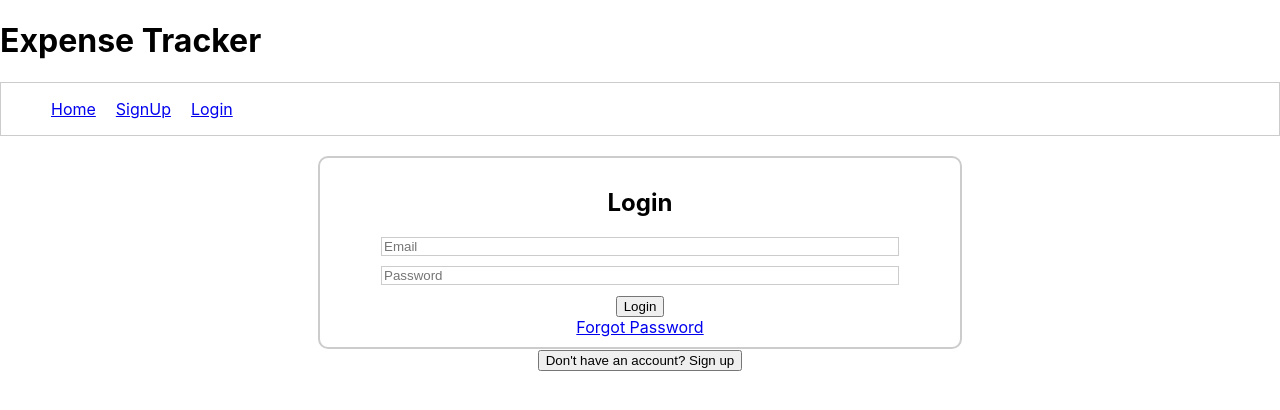
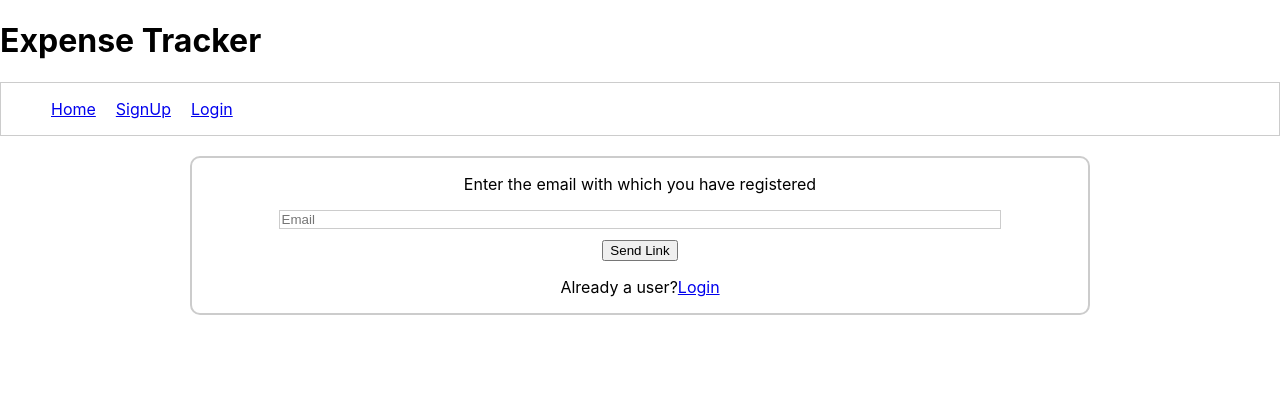
Before and after one commit to Akanksharma00/expense-tracker, a React (Create React App) app: page /login in a window 1280 px wide. Both pictures are taken after a click on the link "Forgot Password". Shown: the top 410 px of the page. Built offline with nearby package versions, Linux system fonts and the light colour scheme.

Commit message:
forgot password functionality added

```diff
--- a/src/Components/auth/Login.module.css
+++ b/src/Components/auth/Login.module.css
@@ -2,13 +2,16 @@
     position: relative;
     display: block;
     text-align: center;
+    border: 2px solid #ccc;
+    border-radius: 10px;
+    width: 70%;
+    margin: auto;
+    margin-top: 20px;
 }
 
 .loginSection-form{
     position: relative;
     display: block;
-    border: 2px solid #ccc;
-    border-radius: 10px;
     width: 50%;
     margin: auto;
     padding-top: 10px;
--- a/src/Components/auth/login.js
+++ b/src/Components/auth/login.js
@@ -1,16 +1,22 @@
-import React,{useRef, useContext} from 'react';
-import { useHistory, Redirect } from 'react-router-dom';
+import React,{useRef, useContext, useState} from 'react';
+import { useHistory } from 'react-router-dom';
 import AuthContext from '../../store/auth-context';
 
 import style from './Login.module.css';
 
 const Login = (props) => {
+    const [forgetPassword, setForgetPassword] = useState(false);
+    const [loading, setLoading] = useState(false);
+
     const authCtx = useContext(AuthContext);
+
     const history = useHistory();
+
     const enteredEmailRef = useRef();
     const enteredPasswordRef = useRef();
+    const forgetPasswordEmailRef = useRef();
 
-    const submitHandler = (event) => {
+    const loginSubmitHandler = (event) => {
         event.preventDefault();
 
         const email = enteredEmailRef.current.value;
@@ -41,11 +47,48 @@ const Login = (props) => {
         });
     }
 
+    const forgetPasswordHandler = () => {
+        setForgetPassword(true);
+    }
+
+    const signUpHandler = () => {
+        history.replace('/signup');
+    }
+
+    const forgetPasswordSubmitHandler = (event) => {
+        event.preventDefault();
+        setLoading(true);
+        const forgetEmail = forgetPasswordEmailRef.current.value;
+
+        fetch('https://identitytoolkit.googleapis.com/v1/accounts:sendOobCode?key=AIzaSyCIheej22JapOE7YBVvQYHobUAdZzutWwk',{
+            method: 'POST',
+            body: JSON.stringify({
+                requestType: 'PASSWORD_RESET',
+                email: forgetEmail
+            }),
+            headers:{
+                'Content-Type': 'application/json'
+            }
+        }).then((res)=> {
+            setLoading(false);
+            if(res.ok){
+                console.log(res);
+                history.replace('/signup');
+            }else{
+                res.json().then((data)=>{
+                    const errMessage= data.error.message;
+                    alert(errMessage);
+                })
+            }
+        })
+    }
 
     return(
         <section className={style.loginSection}>
-            <form onSubmit={submitHandler} className={style['loginSection-form']}>
+            {!forgetPassword && <div>
+            <form onSubmit={loginSubmitHandler} className={style['loginSection-form']}>
                 <h1>Login</h1>
+                <div>
                     <input
                         className={style['loginSection-form__input']}
                         type='email'
@@ -62,12 +105,44 @@ const Login = (props) => {
                         ref={enteredPasswordRef}
                         required
                     />
+                    <div>
+                        <a href='#' onClick={forgetPasswordHandler}>Forgot Password</a>
+                    </div>
                     <button>Login</button>
-                <div>
-                    <a href='#'>Forgot Password</a>
                 </div>
                 </form>
-            <button>Don't have an account? Sign up</button>
+
+                <div>
+                    <p>Don't have an account?
+                        <span><a href='#' onClick={signUpHandler}>Sign up</a></span>
+                    </p>
+                </div>
+
+                </div>}
+
+                {loading && <p>Loading...</p>}
+
+                {forgetPassword && !loading && <form onSubmit={forgetPasswordSubmitHandler}>
+                    <p>Enter the email with which you have registered</p>
+                    <input
+                        className={style['loginSection-form__input']}
+                        type='email'
+                        placeholder='Email'
+                        ref={forgetPasswordEmailRef}
+                    />
+                    <button>Send Link</button>
+                    <div>
+                        <p>Already a user?
+                            <span>
+                                <a href='/login'>Login</a>
+                            </span>
+                        </p>
+                    </div>
+                </form>}
+
+
+
+
         </section>
     );
 };
```
Lines whose indentation alone changed are shown as unchanged.
